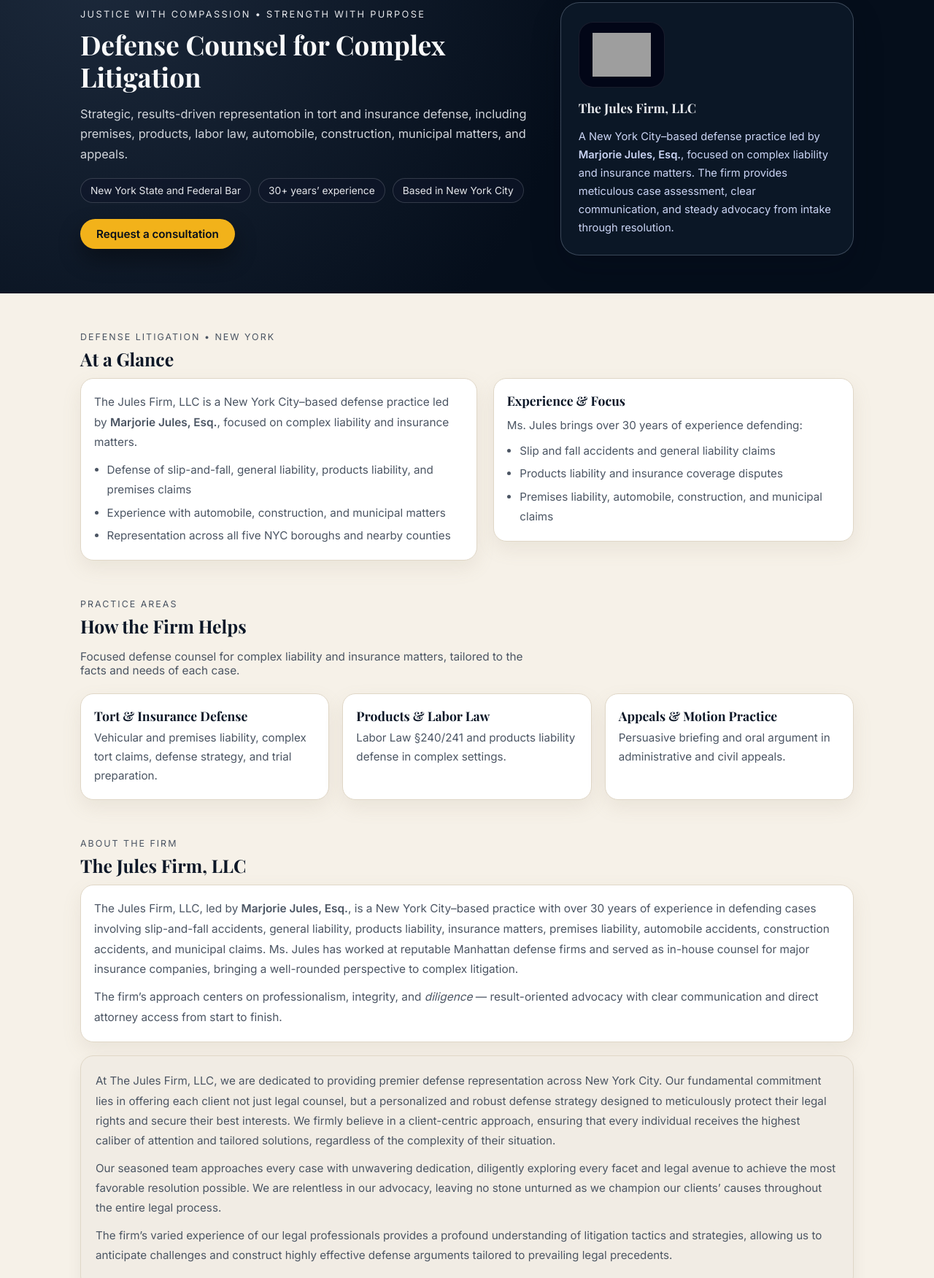
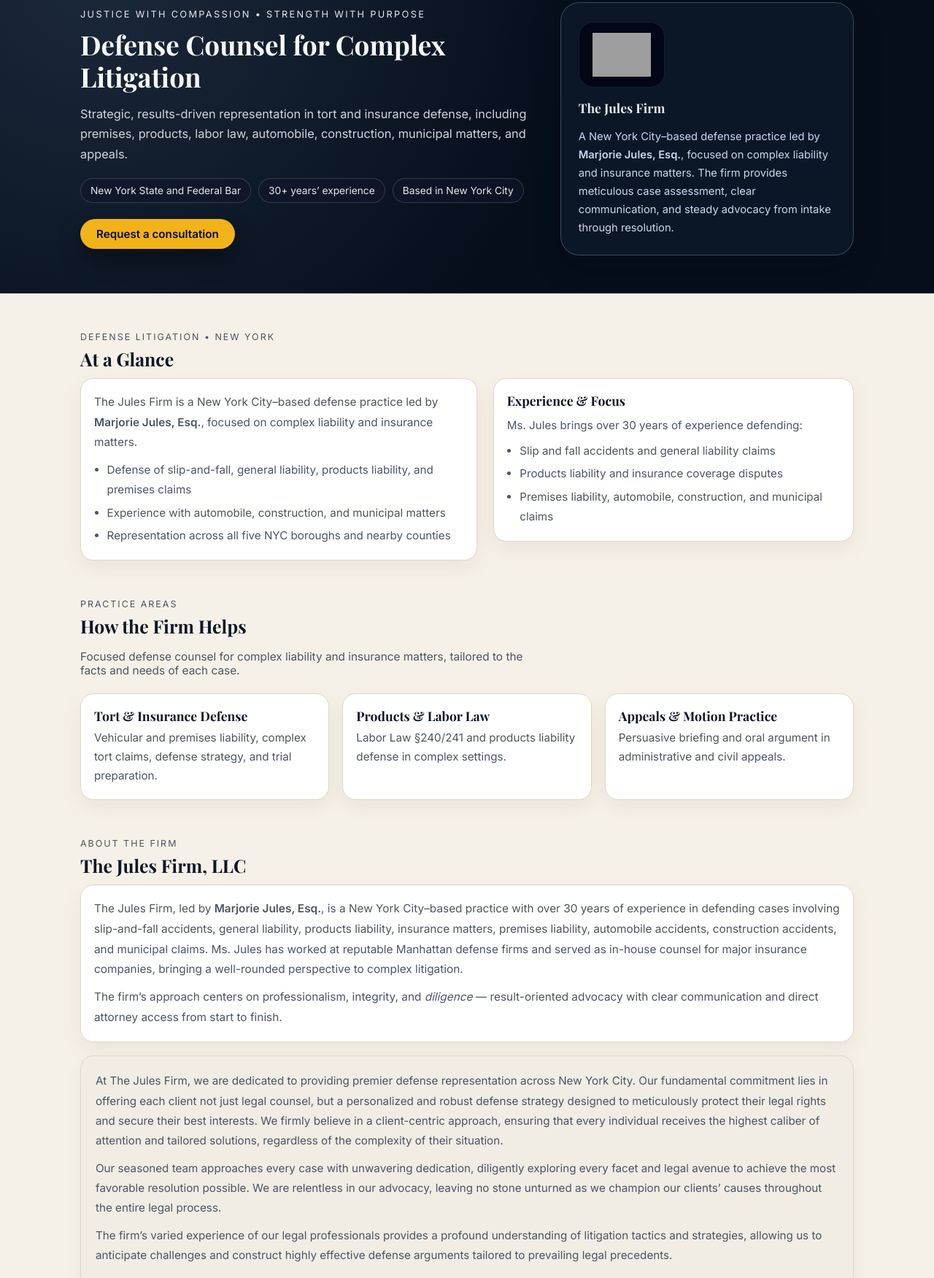
Before and after one commit to APJules/Marjorie-Jules-Website, a plain HTML site: page index.html in a window 1280 px wide. Shown: the part 104-1855 px from the top of the page at 73% size. Drawn offline with nearby package versions, Linux system fonts and the light colour scheme; grey boxes are pictures that could not be loaded.

Commit message:
index.html

```diff
--- a/index.html
+++ b/index.html
@@ -4,7 +4,7 @@
   <meta charset="utf-8" />
   <meta name="viewport" content="width=device-width, initial-scale=1" />
   <title>The Jules Firm | New York City Defense Litigation</title>
-  <meta name="description" content="The Jules Firm, LLC — New York City defense litigation practice led by Marjorie Jules, Esq., focused on complex liability and insurance matters, including premises, products, labor law, automobile, construction, and municipal claims." />
+  <meta name="description" content="The Jules Firm — New York City defense litigation practice led by Marjorie Jules, Esq., focused on complex liability and insurance matters, including premises, products, labor law, automobile, construction, and municipal claims." />
 
   <!-- Fonts -->
   <link rel="preconnect" href="https://fonts.googleapis.com">
@@ -456,7 +456,7 @@
   {
     "@context": "https://schema.org",
     "@type": "LegalService",
-    "name": "The Jules Firm, LLC",
+    "name": "The Jules Firm",
     "founder": "Marjorie Jules",
     "areaServed": "New York City",
     "address": {
@@ -478,7 +478,7 @@
     <div class="nav">
       <div class="brand">
         <div class="brand-logo-wrap">
-          <img src="https://i.postimg.cc/L4QsXkmQ/file-0000000095f071fdabfb25cc1252e009.png" alt="The Jules Firm logo">
+          <img src="https://i.postimg.cc/j5kJ5Kkv/file-00000000f3b8722fbc695b28ce0e523b.png" alt="The Jules Firm logo">
         </div>
         <div class="brand-text-main">The Jules Firm, LLC</div>
       </div>
@@ -513,9 +513,9 @@
 
       <aside class="hero-logo-card" aria-label="Firm overview">
         <div class="hero-logo-icon">
-          <img src="https://i.postimg.cc/L4QsXkmQ/file-0000000095f071fdabfb25cc1252e009.png" alt="The Jules Firm emblem">
+          <img src="https://i.postimg.cc/j5kJ5Kkv/file-00000000f3b8722fbc695b28ce0e523b.png" alt="The Jules Firm emblem">
         </div>
-        <h2>The Jules Firm, LLC</h2>
+        <h2>The Jules Firm</h2>
         <p>
           A New York City–based defense practice led by <strong>Marjorie Jules, Esq.</strong>, focused on complex liability and insurance matters. The firm provides meticulous case assessment, clear communication, and steady advocacy from intake through resolution.
         </p>
@@ -532,7 +532,7 @@
       <div class="two-col">
         <div class="card">
           <p style="margin:0; color:var(--muted); line-height:1.8; font-size:.96rem;">
-            The Jules Firm, LLC is a New York City–based defense practice led by
+            The Jules Firm is a New York City–based defense practice led by
             <strong>Marjorie Jules, Esq.</strong>, focused on complex liability and insurance matters.
           </p>
           <ul class="bullet-list" style="margin-top:10px;">
@@ -586,7 +586,7 @@
 
       <div class="card">
         <p style="margin:0 0 10px; color:var(--muted); line-height:1.8; font-size:.96rem;">
-          The Jules Firm, LLC, led by <strong>Marjorie Jules, Esq.</strong>, is a New York City–based practice with
+          The Jules Firm, led by <strong>Marjorie Jules, Esq.</strong>, is a New York City–based practice with
           over 30 years of experience in defending cases involving slip-and-fall accidents, general liability,
           products liability, insurance matters, premises liability, automobile accidents, construction accidents,
           and municipal claims. Ms. Jules has worked at reputable Manhattan defense firms and served as in-house
@@ -600,7 +600,7 @@
 
       <div class="tile-wide" aria-label="Firm philosophy">
         <p>
-          At The Jules Firm, LLC, we are dedicated to providing premier defense representation across New York City.
+          At The Jules Firm, we are dedicated to providing premier defense representation across New York City.
           Our fundamental commitment lies in offering each client not just legal counsel, but a personalized and robust
           defense strategy designed to meticulously protect their legal rights and secure their best interests. We firmly
           believe in a client-centric approach, ensuring that every individual receives the highest caliber of attention
```
